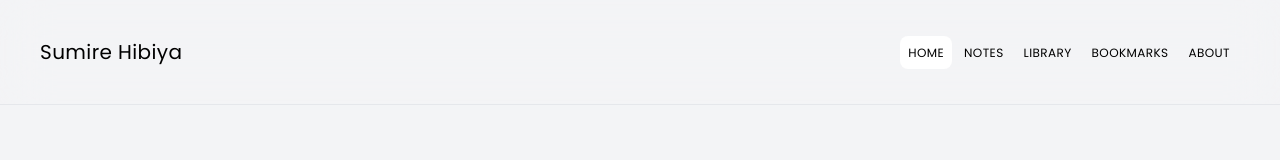
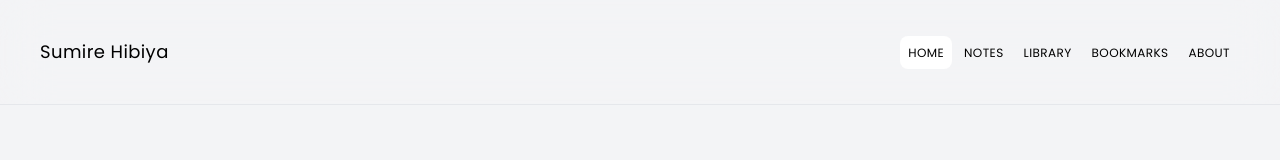
Before and after one commit to suuminbot/sumirehibiyacom, a Next.js app: page / in a window 1280 px wide. Shown: the top 160 px of the page. Built offline with nearby package versions, Linux system fonts and the light colour scheme; what tailwindcss-fluid-type would draw is missing.

Commit message:
update title style

```diff
--- a/app/components/header.tsx
+++ b/app/components/header.tsx
@@ -38,7 +38,7 @@ const Header: React.FC = () => {
         md:p-10"
     >
       <div className="flex items-center mb-3 md:mb-0">
-        <h1 className="text-lg md:text-xl !leading-none">
+        <h1 className="text-lg !leading-none">
           <Link href="/" className="hover:no-underline mr-4">
             Sumire Hibiya
           </Link>
```
